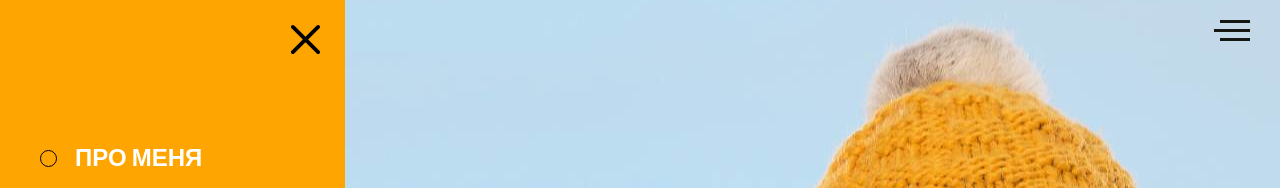
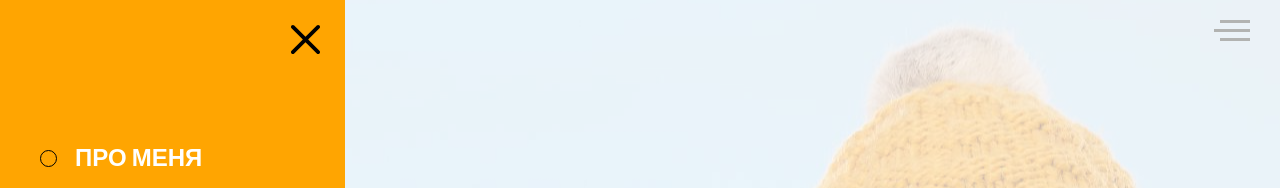
Before and after one commit to AvAValera/Practice-HTML-project, a plain HTML site: page Portfolio/index.html in a window 1280 px wide. Both pictures are taken after a click on the element 1232 px from the left and 30 px from the top of the page. Shown: the top 188 px of the page. Drawn offline with Linux system fonts and the light colour scheme.

Commit message:
edit main menu, edit script, correct block portfolio

```diff
--- a/Portfolio/index.html
+++ b/Portfolio/index.html
@@ -282,8 +282,8 @@
                 <div class="portfolio__title-title">Мои работы</div>
             </div>
             <div class="portfolio__gallery">
-                <div class="portfolio__gallery-item1"><a href="#"><img src="img/works/uber.jpg" alt="gallery"></a></div>
-                <div class="portfolio__gallery-item2"><a href="#"><img src="img/works/pulse.jpg" alt="gallery"></a></div>
+                <div class="portfolio__gallery-item1"><a href="/Uber/index.html"><img src="img/works/uber.jpg" alt="gallery"></a></div>
+                <div class="portfolio__gallery-item2"><a href="/Pulse/index.html"><img src="img/works/pulse.jpg" alt="gallery"></a></div>
                 <div class="portfolio__gallery-item3"><a href="#"><img src="img/works/bread.jpg" alt="gallery"></a></div>
                 <div class="portfolio__gallery-item4"><a href="#"><img src="img/works/plans.jpg" alt="gallery"></a></div>
                 <div class="portfolio__gallery-item5"><a href="#"><img src="img/works/ipad.jpg" alt="gallery"></a></div>
--- a/Portfolio/script/script.js
+++ b/Portfolio/script/script.js
@@ -1,12 +1,17 @@
 const gamburger = document.querySelector('.hamburger'),
     menu = document.querySelector('.menu__block'),
-    close = document.querySelector('.menu__close');
+    close = document.querySelector('.menu__close'),
+    overlay = document.querySelector('.menu__overlay');
 
 gamburger.addEventListener('click', () =>{
     menu.classList.add('active')
+    overlay.classList.add('active')
+    document.body.style.overflow = 'hidden';
 });
 close.addEventListener('click',() =>{
     menu.classList.remove('active')
+    overlay.classList.remove('active')
+    document.body.style.overflow = 'visible';
 });
 
 const percent = document.querySelectorAll('.skills__graph-percent'),
--- a/Portfolio/style/scss/_menu.scss
+++ b/Portfolio/style/scss/_menu.scss
@@ -10,9 +10,12 @@
         height: 100vh;
         background: $main-color;
         transition: all .5s;
+        z-index: 5;
     }
     .active{
         left: 0;
+        visibility: visible;
+        opacity: 1;
     }
     &__close{
         position: absolute;
@@ -64,4 +67,14 @@
         display: flex;
         justify-content: space-between;
     }
+    &__overlay{
+        position: fixed;
+        width: 100%;
+        height: 100%;
+        background: rgba(255, 255, 255, 0.671);
+        visibility: hidden;
+        transition: all .5s;
+        opacity: 0;
+        z-index: 1;
+    }
 }
--- a/Portfolio/style/scss/_portfolio.scss
+++ b/Portfolio/style/scss/_portfolio.scss
@@ -17,5 +17,6 @@
     &__gallery{
         display: grid;
         grid-template: repeat(2, 280px) / repeat(4, 280px);
+        gap: 5px;
     }
 }
```
Also changed, not shown: Portfolio/style/css/style.css.
